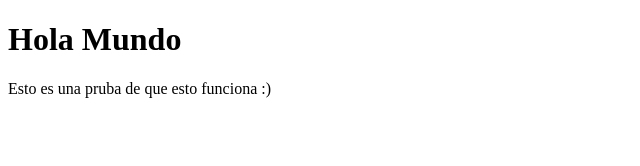
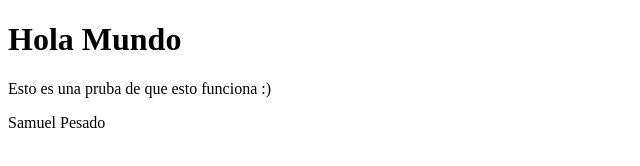
Before and after one commit to Liujw57/Liujw57.github.io, a plain HTML site: page index.html in a window 1280 px wide. Shown: the whole page, without its empty margins (0-640 px from the left). Drawn offline with Linux system fonts and the light colour scheme.

Commit message:
Update index.html

```diff
--- a/index.html
+++ b/index.html
@@ -7,5 +7,6 @@
   <body>
     <h1>Hola Mundo</h1>
     <p>Esto es una pruba de que esto funciona :)</p>
+    <p>Samuel Pesado</p>
   </body>
 </html>
```
